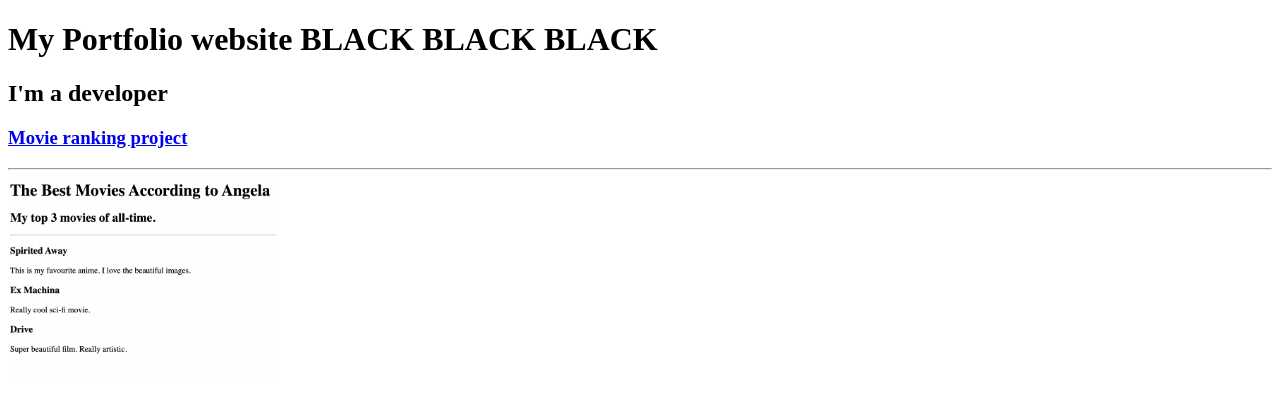
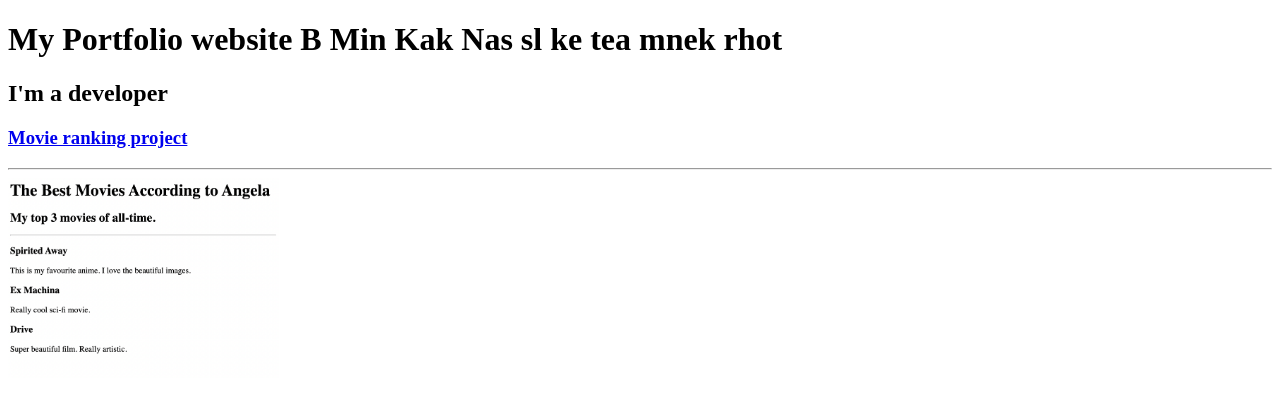
Before and after one commit to Lykhim092/WebsiteTest, a plain HTML site: page index.html in a window 1280 px wide. Shown: the top 397 px of the page. Drawn offline with Linux system fonts and the light colour scheme.

Commit message:
Update index.html

```diff
--- a/index.html
+++ b/index.html
@@ -8,7 +8,7 @@
     <title>my Portfolio</title>
 </head>
 <body>
-    <h1>My Portfolio website BLACK BLACK BLACK </h1>
+    <h1>My Portfolio website B Min Kak Nas sl ke tea mnek rhot </h1>
     <h2> I'm a developer </h2>
     <a href="./public/movie-ranking.html"><h3>Movie ranking project</h3></a>
     <hr/>
```
